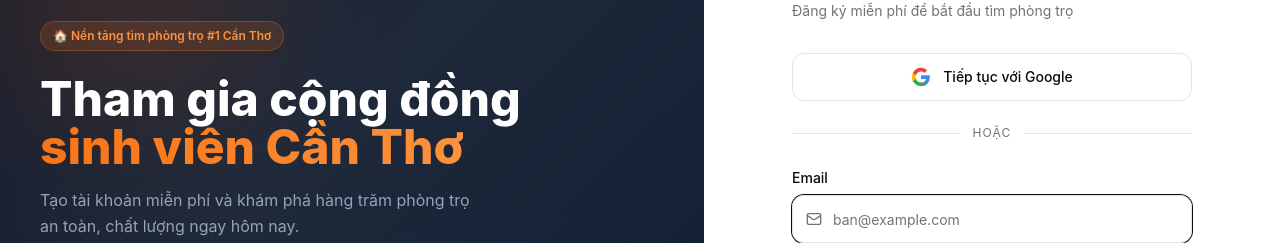
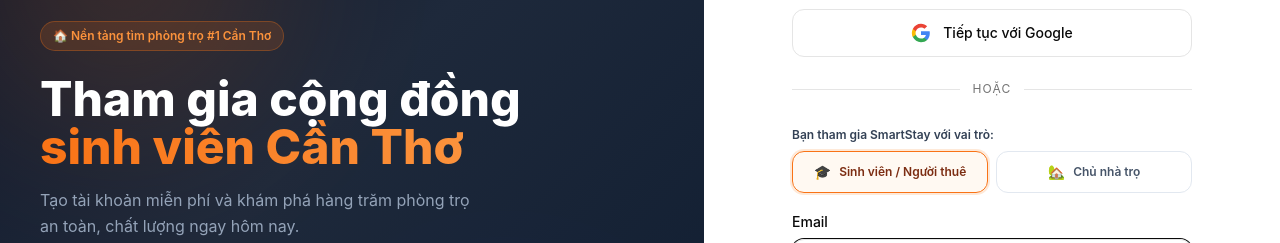
Before and after one commit to nhatminhk40-netizen/SmartStay, a React (Vite) app in the folder frontend/: page /register in a window 1280 px wide. Shown: the part 147-390 px from the top of the page. Built offline with nearby package versions, Linux system fonts and the light colour scheme; no server answers.

Commit message:
feat: add landlord role selection to registration and landlord actions in header

```diff
--- a/frontend/src/components/smartstay/Header.jsx
+++ b/frontend/src/components/smartstay/Header.jsx
@@ -390,6 +390,8 @@
                           <span className="text-[10px] font-bold px-1.5 py-0.2 rounded bg-orange-100 text-orange-700 uppercase">
                             {user?.role === "admin"
                               ? "Quản trị viên"
+                              : user?.role === "landlord"
+                              ? "Chủ nhà trọ"
                               : user?.role === "employee"
                               ? "Nhân viên"
                               : "Sinh viên"}
@@ -403,6 +405,21 @@
 
                     {/* Menu items */}
                     <div className="py-1 space-y-0.5 text-xs">
+                      {/* Chủ trọ: Đăng phòng Safe Badge */}
+                      {user?.role === "landlord" && (
+                        <button
+                          type="button"
+                          onClick={() => {
+                            setOpenUserMenu(false);
+                            setOpenSafeListing(true);
+                          }}
+                          className="w-full flex items-center gap-2.5 px-3 py-2 rounded-xl bg-orange-50 hover:bg-orange-100 text-orange-700 font-bold transition text-left"
+                        >
+                          <ShieldCheck className="w-4 h-4 text-orange-600" />
+                          <span>Đăng phòng trọ (Safe Badge)</span>
+                        </button>
+                      )}
+
                       {/* Xem hồ sơ cá nhân */}
                       <button
                         type="button"
--- a/frontend/src/pages/Register.jsx
+++ b/frontend/src/pages/Register.jsx
@@ -30,6 +30,7 @@
 ];
 
 export default function Register() {
+  const [role, setRole] = useState("student");
   const [email, setEmail] = useState("");
   const [password, setPassword] = useState("");
   const [confirmPassword, setConfirmPassword] = useState("");
@@ -49,7 +50,7 @@
     }
     setLoading(true);
     try {
-      await base44.auth.register({ email, password });
+      await base44.auth.register({ email, password, role });
       setShowOtp(true);
     } catch (err) {
       setError(err.message || "Đăng ký thất bại. Vui lòng thử lại.");
@@ -343,6 +344,39 @@
           <ErrorBlock />
 
           <form onSubmit={handleSubmit} className="space-y-4" noValidate>
+            {/* Lựa chọn vai trò */}
+            <div className="space-y-1.5">
+              <Label className="text-xs font-semibold text-slate-700">
+                Bạn tham gia SmartStay với vai trò:
+              </Label>
+              <div className="grid grid-cols-2 gap-2">
+                <button
+                  type="button"
+                  onClick={() => setRole("student")}
+                  className={`p-2.5 rounded-xl border flex items-center justify-center gap-2 text-xs font-semibold transition ${
+                    role === "student"
+                      ? "border-orange-500 bg-orange-50/70 text-orange-900 ring-2 ring-orange-400/20"
+                      : "border-slate-200 bg-white text-slate-600 hover:bg-slate-50"
+                  }`}
+                >
+                  <span className="text-sm">🎓</span>
+                  <span>Sinh viên / Người thuê</span>
+                </button>
+                <button
+                  type="button"
+                  onClick={() => setRole("landlord")}
+                  className={`p-2.5 rounded-xl border flex items-center justify-center gap-2 text-xs font-semibold transition ${
+                    role === "landlord"
+                      ? "border-orange-500 bg-orange-50/70 text-orange-900 ring-2 ring-orange-400/20"
+                      : "border-slate-200 bg-white text-slate-600 hover:bg-slate-50"
+                  }`}
+                >
+                  <span className="text-sm">🏡</span>
+                  <span>Chủ nhà trọ</span>
+                </button>
+              </div>
+            </div>
+
             {/* Email */}
             <div className="space-y-1.5">
               <Label htmlFor="reg-email" className="text-sm font-medium text-foreground">
```
